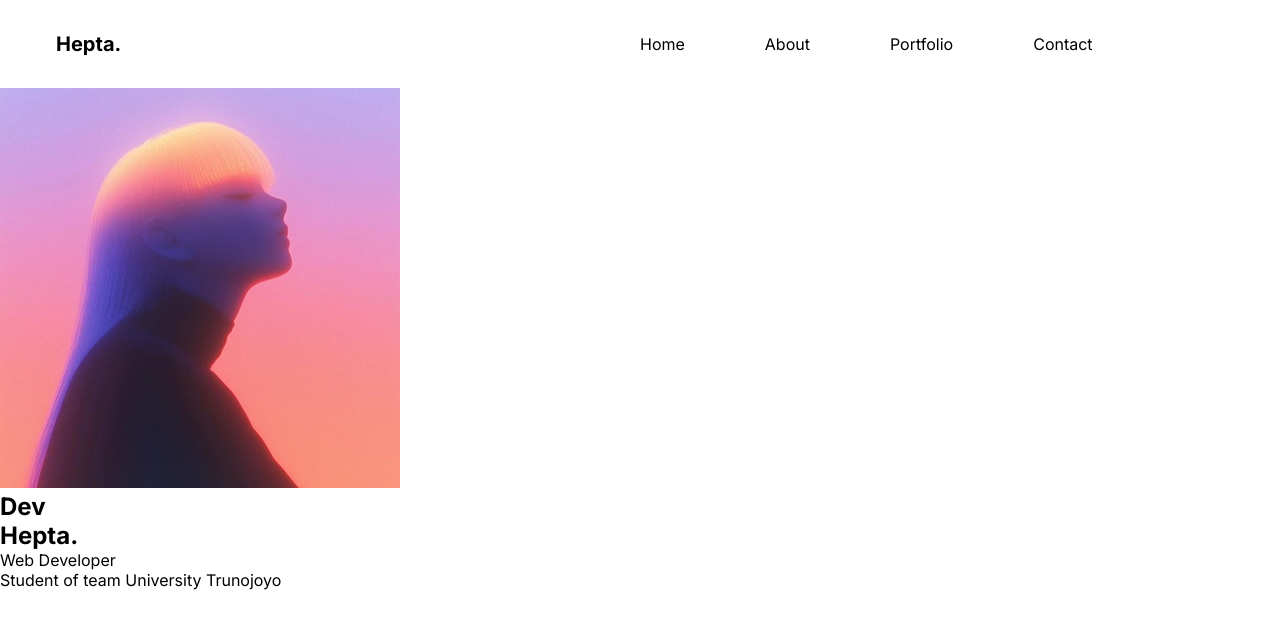
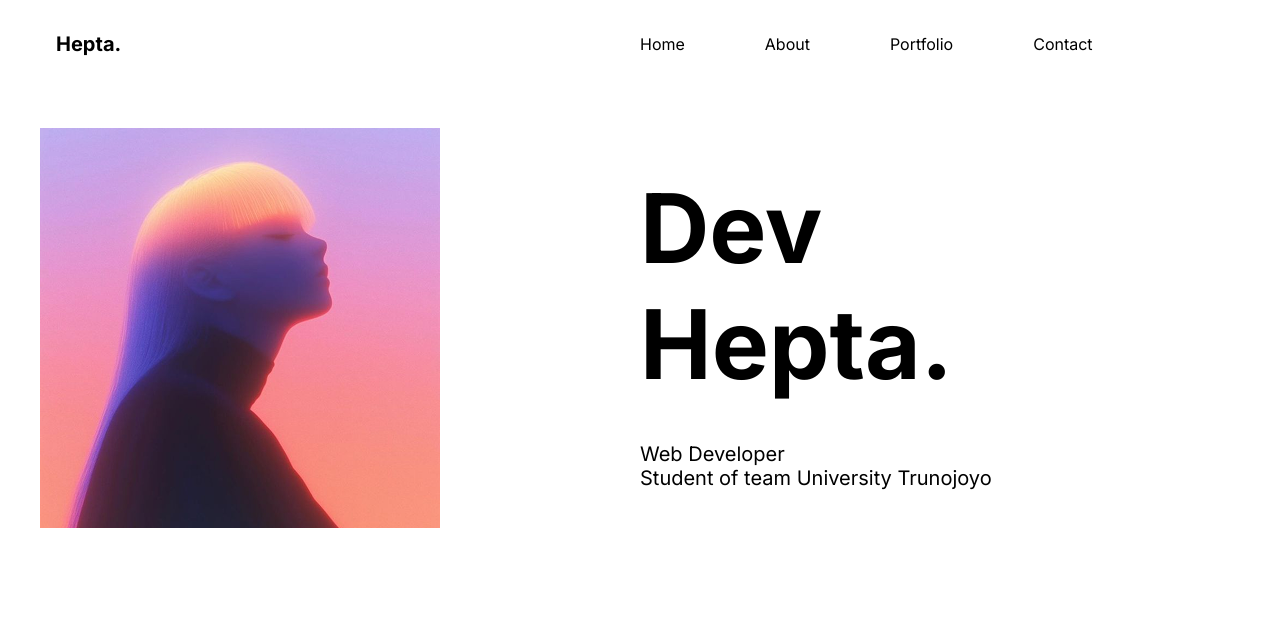
Before and after one commit to frmnxhken/contoh_ppl, a plain HTML site: page index.html in a window 1280 px wide. Drawn offline with Linux system fonts and the light colour scheme.

Commit message:
Add hero css

```diff
--- a/styles/index.css
+++ b/styles/index.css
@@ -31,3 +31,24 @@ nav .navbar-links a {
     text-decoration: none;
     color: var(--black-color);
 }
+
+.hero .hero-container {
+    max-width: 1200px;
+    margin: auto;
+    display: grid;
+    align-items: center;
+    grid-template-columns: repeat(2, 1fr);
+}
+
+
+.hero .hero-container h1 {
+    font-size: var(--title-size);
+}
+
+.hero .hero-container div {
+    margin-top: 40px;
+}
+
+.hero .hero-container p {
+    font-size: var(--body-size);
+}
```
